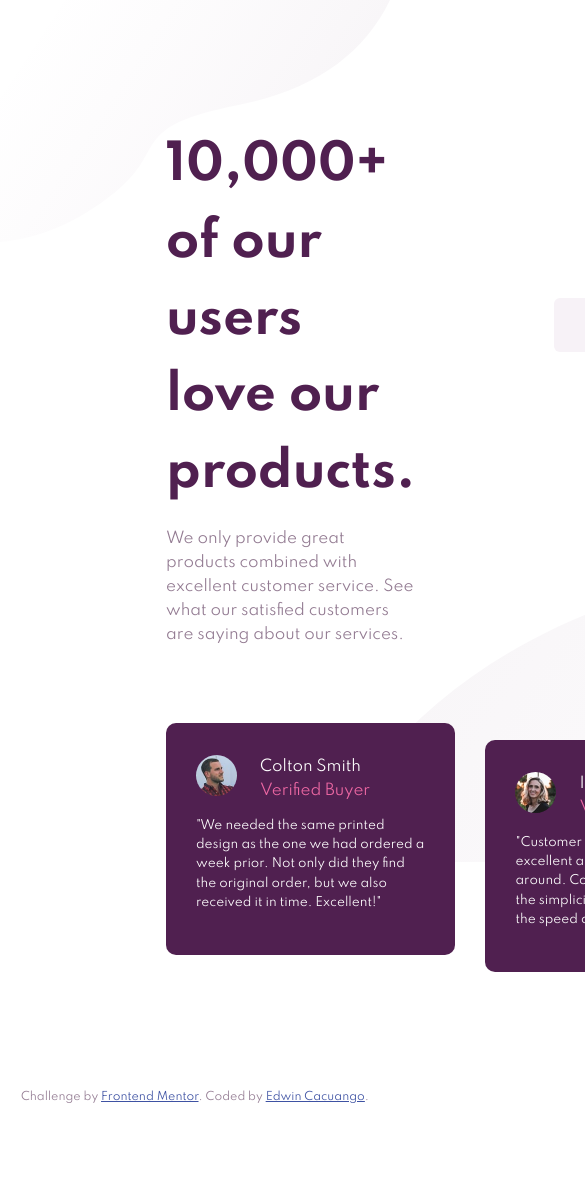
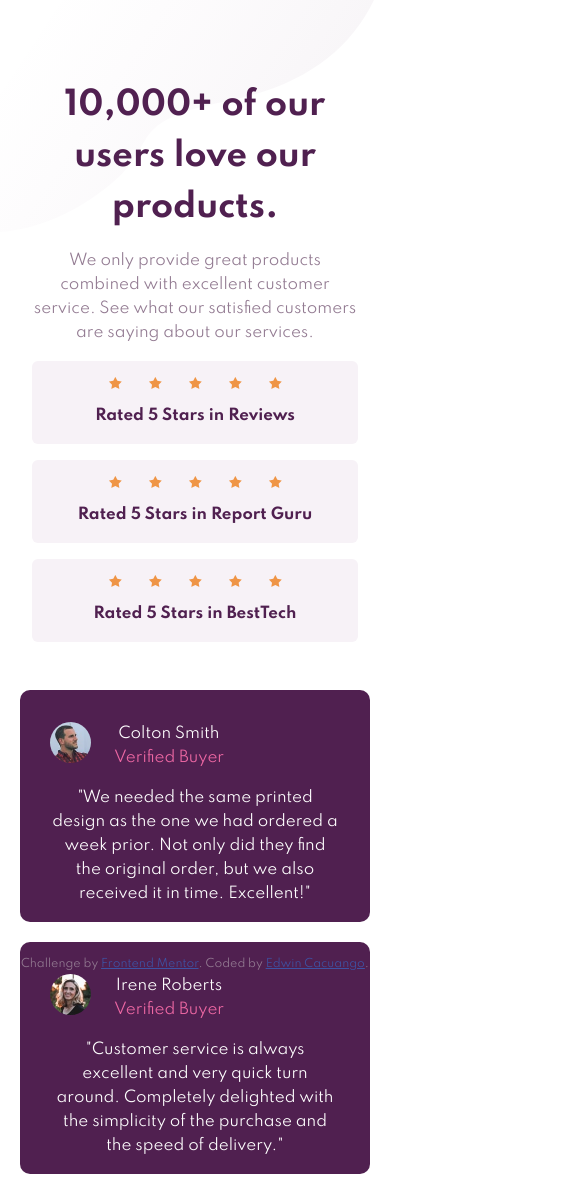
Before and after one commit to EdwinCacuango/social-proof, a plain HTML site: page index.html in a window 390 px wide. Shown: the top 1177 px of the page, 585 px wide, since content can reach past the window. Before the commit the page ends 1107 px from the top, so only its background shows below. Drawn offline with Linux system fonts and the light colour scheme.

Commit message:
first mobile view

```diff
--- /dev/null
+++ b/styles/_mobile.scss
@@ -0,0 +1,61 @@
+@media (max-width: 48rem) {
+  // Globals
+  .bg-pattern img:first-child{
+      content: url(/images/bg-pattern-top-mobile.svg);
+  }
+  .bg-pattern img:last-child{
+      content: url(/images/bg-pattern-bottom-mobile.svg);
+      display: none;
+  }
+
+  .card {
+    margin-top: 5rem;
+    padding: 0;
+    text-align: center;
+    flex-direction: column;
+  }
+  .presentation {
+    max-width: 20.375rem;
+    display: block;
+    .tittle {
+      text-align: center;
+    }
+  }
+
+  .tittle h1 {
+    font-size: 2rem;
+    font-weight: 700;
+  }
+
+  .review-container {
+    display: block;
+  }
+  .review {
+    max-width: 20.375rem;
+    padding: 1rem;
+    display: block;
+    .starts-container  {
+      width: 10.8125rem;
+      margin: 0 auto;
+      justify-content: space-between;
+        img{
+            width: 0.8125rem;
+        }
+    }
+    p{
+        margin-bottom: 0;
+    }
+  }
+  #testimonials {
+    margin-top: 0.75rem;
+    ul {
+      display: block;
+    }
+    li {
+      margin: 1.25rem 0;
+    }
+    .description{
+        font-size: 0.9375rem;
+    }
+  }
+}
--- a/styles/styles.scss
+++ b/styles/styles.scss
@@ -1,6 +1,5 @@
 @import "variables";
 @import "globals";
-
 
 .bg-pattern,
 .card{
@@ -13,6 +12,10 @@
         max-width: 100%;
     }
 }
+.bg-pattern img:first-child {
+  position: absolute;
+}
+
 #second-item {
     margin-top: 15%;
     margin-left: 25%;
@@ -24,11 +27,6 @@
     align-items: center;
     padding: 8rem 10.375rem 6.25rem;
 }
-
-.bg-pattern img:first-child {
-  position: absolute;
-}
-
 .presentation {
   max-width: 69.3125rem;
   display: grid;
@@ -124,3 +122,5 @@
     font-size: 0.75rem;
   }
 }
+
+@import "mobile";
```
Also changed, not shown: styles/styles.css, 1 other file.
